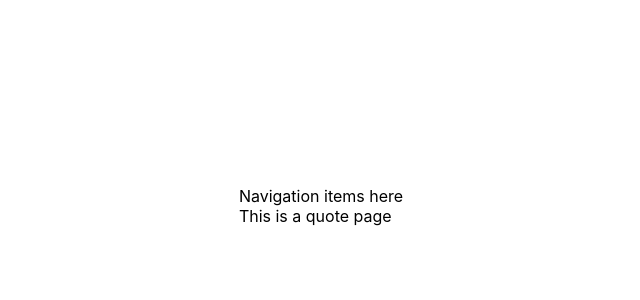
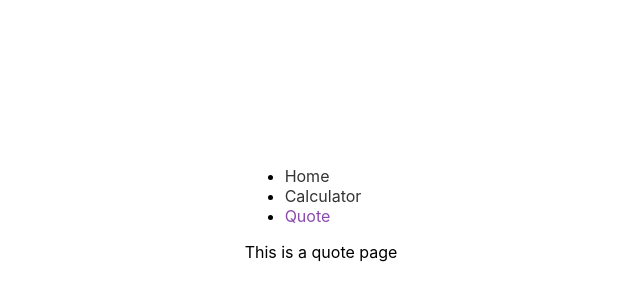
Before and after one commit to dennis-every/math-magicians, a React (Create React App) app: page /quote in a window 1280 px wide. Shown: the part 194-494 px from the top of the page, without its empty margins (319-959 px from the left). Built offline with nearby package versions, Linux system fonts and the light colour scheme.

Commit message:
Add NavLinks

```diff
--- /dev/null
+++ b/src/components/Navbar.css
@@ -0,0 +1,8 @@
+a {
+  color: #333;
+  text-decoration: none;
+}
+/* Active route */
+.active {
+  color: #8a4baf;
+}
--- a/src/components/Navbar.jsx
+++ b/src/components/Navbar.jsx
@@ -1,5 +1,24 @@
+import { NavLink } from 'react-router-dom';
+import './Navbar.css';
+
+const links = [
+  { path: '/', text: 'Home' },
+  { path: 'calculator', text: 'Calculator' },
+  { path: 'quote', text: 'Quote' },
+];
+
 const Navbar = () => (
-  <div>Navigation items here</div>
+  <nav className="navbar">
+    <ul>
+      {links.map((link) => (
+        <li key={link.text}>
+          <NavLink to={link.path}>
+            {link.text}
+          </NavLink>
+        </li>
+      ))}
+    </ul>
+  </nav>
 );
 
 export default Navbar;
```
